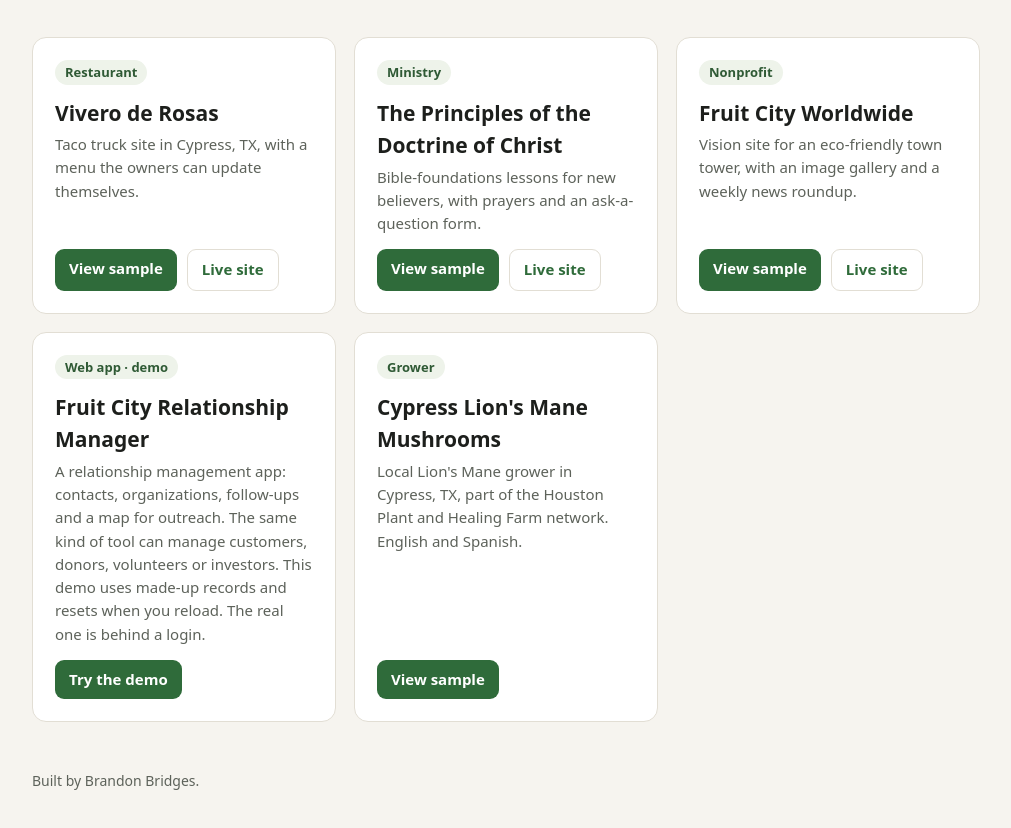
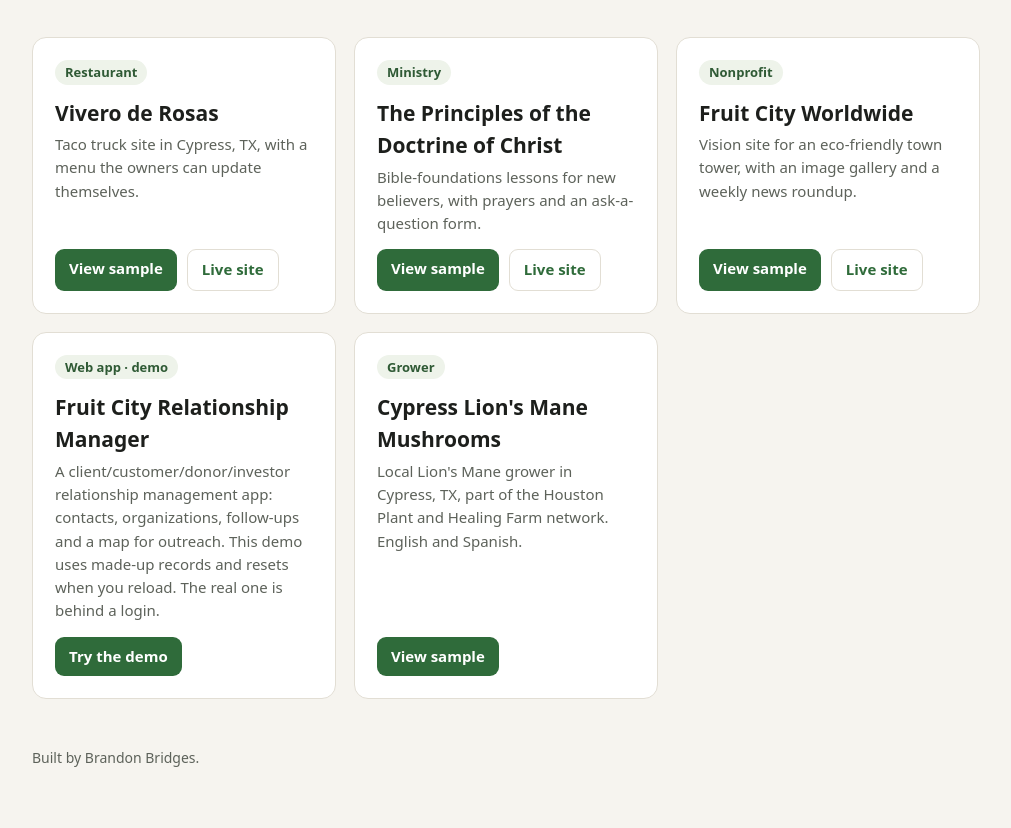
Before and after one commit to BrandonWilliamBridges/website-samples, a plain HTML site: page index.html in a window 1280 px wide. Shown: the part 196-1024 px from the top of the page, without its empty margins (134-1145 px from the left). Drawn offline with Linux system fonts and the light colour scheme.

Commit message:
Portfolio home: use "client/customer/donor/investor relationship management"
Co-Authored-By: Claude Opus 5.5 <noreply@anthropic.com>

```diff
--- a/index.html
+++ b/index.html
@@ -73,7 +73,7 @@
     <article class="card">
       <span class="tag">Web app · demo</span>
       <h2>Fruit City Relationship Manager</h2>
-      <p class="what">A relationship management app: contacts, organizations, follow-ups and a map for outreach. The same kind of tool can manage customers, donors, volunteers or investors. This demo uses made-up records and resets when you reload. The real one is behind a login.</p>
+      <p class="what">A client/<wbr>customer/<wbr>donor/<wbr>investor relationship management app: contacts, organizations, follow-ups and a map for outreach. This demo uses made-up records and resets when you reload. The real one is behind a login.</p>
       <div class="links">
         <a class="btn primary" href="fruit-city-crm-demo/">Try the demo</a>
       </div>
```
